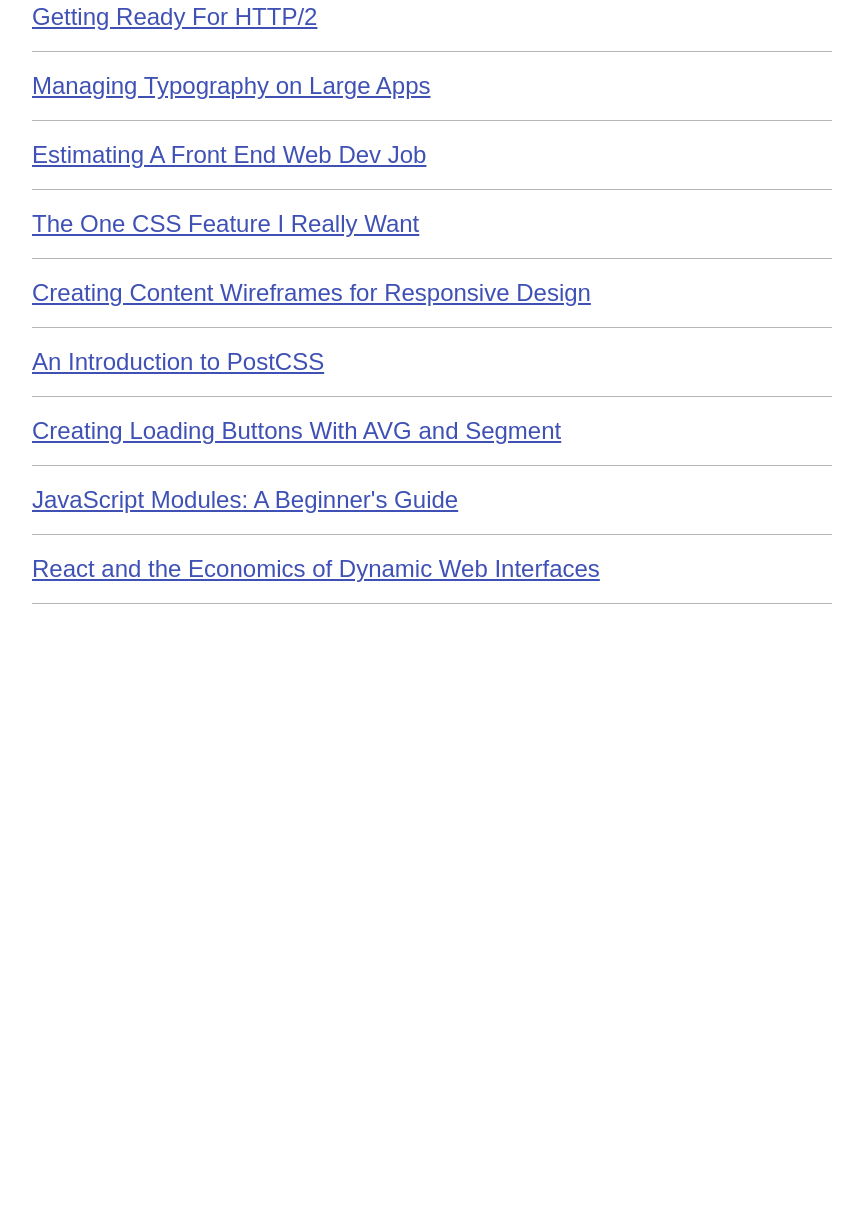
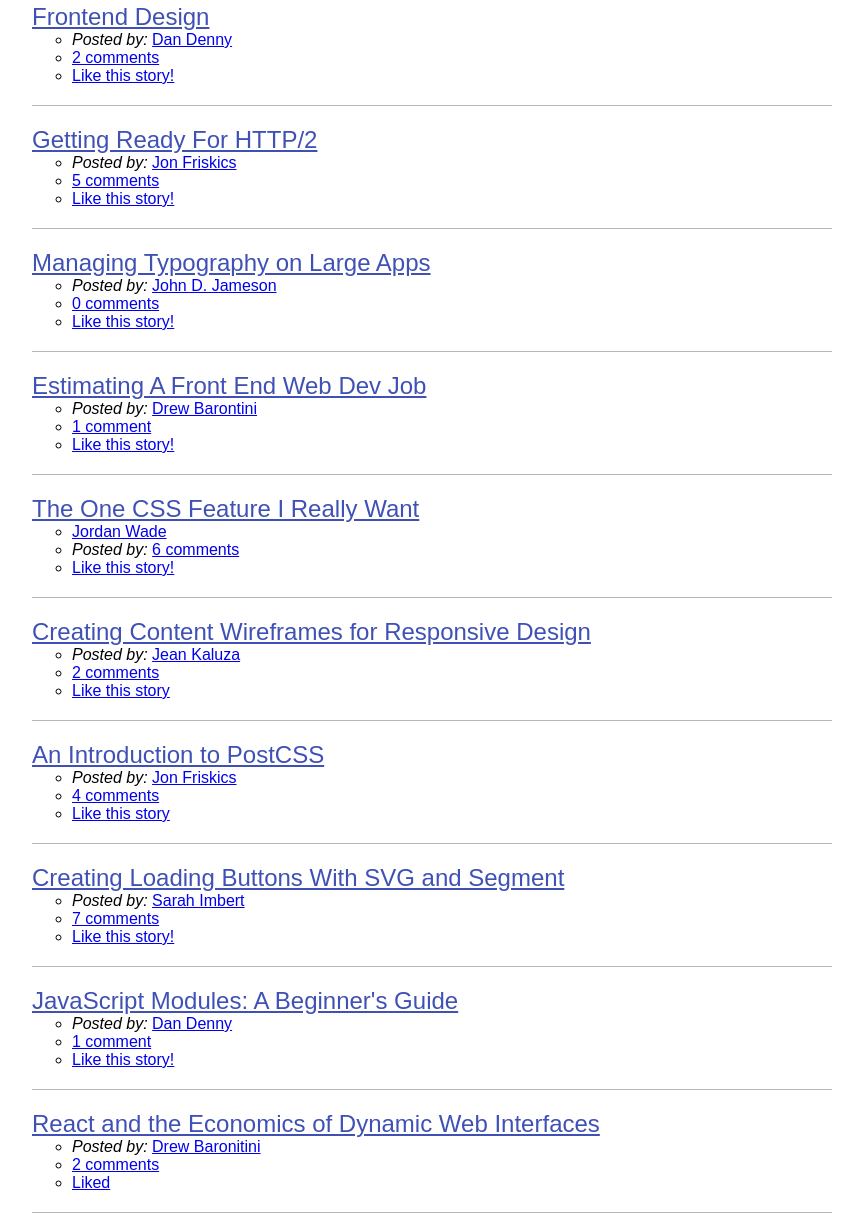
Before and after one commit to BatPunch101/web-app, a plain HTML site: page index.html in a window 1280 px wide. Shown: the part 191-1420 px from the top of the page, without its empty margins (208-1071 px from the left). Before the commit the page ends 815 px from the top, so only its background shows below. Drawn offline with Linux system fonts and the light colour scheme.

Commit message:
add news meta HTML

```diff
--- a/index.html
+++ b/index.html
@@ -17,31 +17,154 @@
 			<div class='container'>
 				<ol class='news'>
 					<li class='news-item'>
+						<a class='news-link' href='#'>Frontend Design</a>
+						<ul class='news-meta'>
+							<li class='news-meta-item'>
+								<em>Posted by:</em>
+								<a href='#'> Dan Denny</a>
+							</li>
+							<li>
+								<a href='#'>2 comments</a>
+							</li>
+							<li>
+								<a href='#'>Like this story!</a>
+							</li>
+						</ul>
+					</li>
+					<li class='news-item'>
 						<a class='news-link' href="#">Getting Ready For HTTP/2</a>
+						<ul class='news-meta'>
+							<li class='news-meta-item'>
+								<em>Posted by:</em>
+								<a href='#'> Jon Friskics</a>
+							</li>
+							<li>
+								<a href='#'>5 comments</a>
+							</li>
+							<li>
+								<a href='#'>Like this story!</a>
+							</li>
+						</ul>
 					</li>
 					<li class='news-item'>
 						<a class='news-link' href="#">Managing Typography on Large Apps</a>
+						<ul class='news-meta'>
+							<li class='news-meta-item'>
+								<em>Posted by:</em>
+								<a href='#'> John D. Jameson</a>
+							</li>
+							<li>
+								<a href='#'>0 comments</a>
+							</li>
+							<li>
+								<a href='#'>Like this story!</a>
+							</li>
+						</ul>
 					</li>
 					<li class='news-item'>
 						<a class='news-link' href="#">Estimating A Front End Web Dev Job</a>
+						<ul class='news-meta'>
+							<li class='news-meta-item'>
+								<em>Posted by:</em>
+								<a href='#'> Drew Barontini</a>
+							</li>
+							<li>
+								<a href='#'>1 comment</a>
+							</li>
+							<li>
+								<a href='#'>Like this story!</a>
+							</li>
+						</ul>
 					</li>
 					<li class='news-item'>
 						<a class='news-link' href="#">The One CSS Feature I Really Want</a>
+						<ul class='news-meta'>
+							<li class='news-meta-item'>
+								<a href='#'> Jordan Wade</a>
+							</li>
+							<li>
+								<em>Posted by:</em>
+								<a href='#'>6 comments</a>
+							</li>
+							<li>
+								<a href='#'>Like this story!</a>
+							</li>
+						</ul>
 					</li>
 					<li class='news-item'>
 						<a class='news-link' href="#">Creating Content Wireframes for Responsive Design</a>
+						<ul class='news-meta'>
+							<li class='news-meta-item'>
+								<em>Posted by:</em>
+								<a href='#'> Jean Kaluza</a>
+							</li>
+							<li>
+								<a href='#'>2 comments</a>
+							</li>
+							<li>
+								<a href='#'>Like this story</a>
+							</li>
+						</ul>
 					</li>
 					<li class='news-item'>
 						<a class='news-link' href="#">An Introduction to PostCSS</a>
+						<ul class='news-meta'>
+							<li class='news-meta-item'>
+								<em>Posted by:</em>
+								<a href='#'> Jon Friskics</a>
+							</li>
+							<li>
+								<a href='#'>4 comments</a>
+							</li>
+							<li>
+								<a href='#'>Like this story</a>
+							</li>
+						</ul>
 					</li>
 					<li class='news-item'>
-					<a class='news-link' href="#">Creating Loading Buttons With AVG and Segment</a>
+						<a class='news-link' href="#">Creating Loading Buttons With SVG and Segment</a>
+						<ul class='news-meta'>
+							<li class='news-meta-item'>
+								<em>Posted by:</em>
+								<a href='#'> Sarah Imbert</a>
+							</li>
+							<li>
+								<a href='#'>7 comments</a>
+							</li>
+							<li>
+								<a href='#'>Like this story!</a>
+							</li>
+						</ul>
 					</li>
 					<li class='news-item'>
 						<a class='news-link' href="#">JavaScript Modules: A Beginner's Guide</a>
+						<ul class='news-meta'>
+							<li class='news-meta-item'>
+								<em>Posted by:</em>
+								<a href='#'> Dan Denny</a>
+							</li>
+							<li>
+								<a href='#'>1 comment</a>
+							</li>
+							<li>
+								<a href='#'>Like this story!</a>
+							</li>
+						</ul>
 					</li>
 					<li class='news-item'>
 						<a class='news-link' href="#">React and the Economics of Dynamic Web Interfaces</a>
+						<ul class='news-meta'>
+							<li class='news-meta-item'>
+								<em>Posted by:</em>
+								<a href='#'> Drew Baronitini</a>
+							</li>
+							<li>
+								<a href='#'>2 comments</a>
+							</li>
+							<li>
+								<a href='#'>Liked</a>
+							</li>
+						</ul>
 					</li>
 				</ol>
 			</div>
```
Lines whose indentation alone changed are shown as unchanged.
